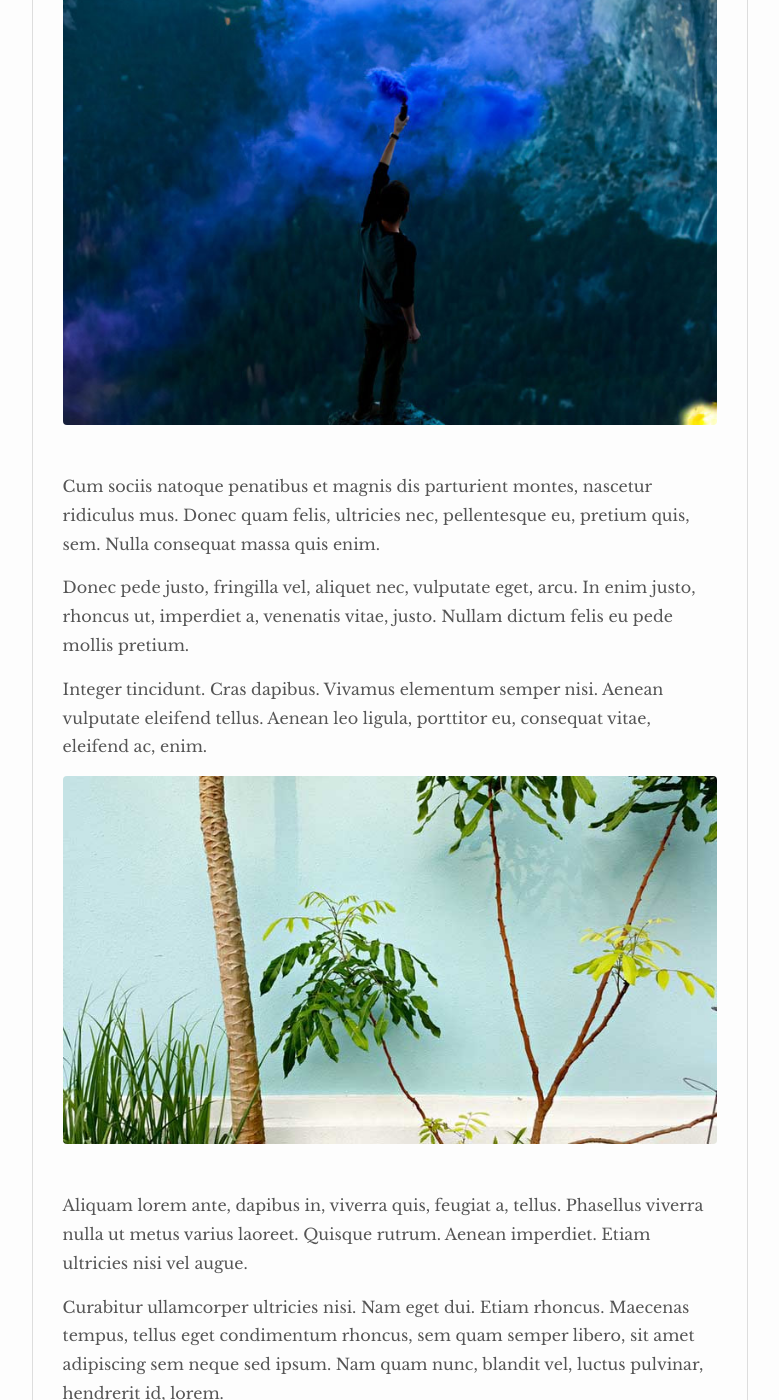
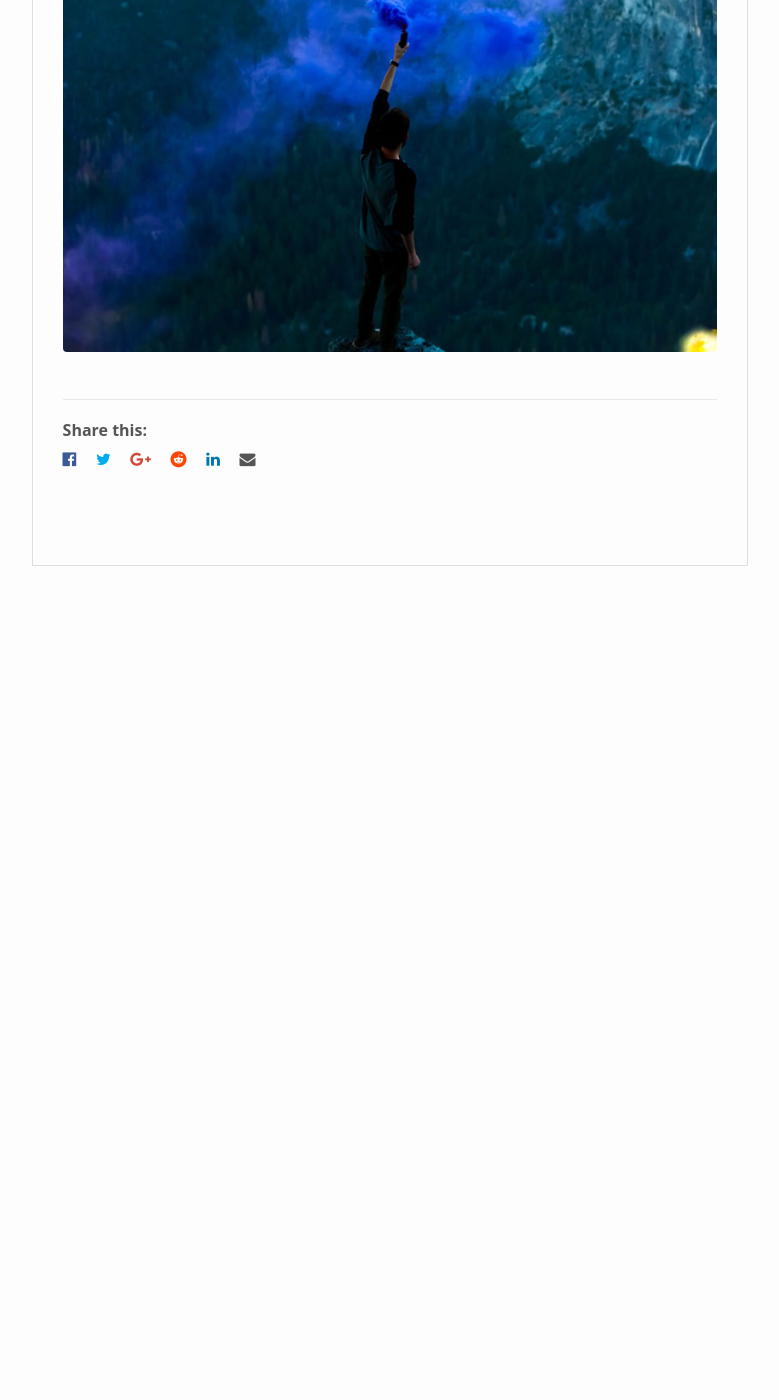
Before and after one commit to gjinjing/gjinjing.github.io, a Jekyll site: the page built from _posts/2016-09-18-life-1.markdown, in a window 1280 px wide and 1400 px high, scrolled down 554 px. Shown: the whole window, without its empty margins (250-1029 px from the left). Built offline with Jekyll 4.4.1, drawn with Linux system fonts in a browser that asks for light colours; nearby versions of some CDN libraries; after the commit the page ends 1184 px from its top, so only the background shows below that; some of the changed text lies outside the part shown.

Commit message:
Update 2016-09-18-life-1.markdown

```diff
--- a/_posts/2016-09-18-life-1.markdown
+++ b/_posts/2016-09-18-life-1.markdown
@@ -1,29 +1,9 @@
 ---
 layout: post
-title:  "Why did I leave a high paying job?"
-description: orem ipsum dolor sit amet, consectetuer adipiscing elit. Aenean commodo ligula eget dolor. Aenean massa. Cum sociis natoque penatibus et magnis dis parturient montes, nascetur ridiculus mus.
+title:  "Don't know what to write!"
+description: Don't know what to write!
 categories: life
-author: ashwathama
+author: Gjinjing
 ---
-Lorem ipsum dolor sit amet, consectetuer adipiscing elit. Aenean commodo ligula eget dolor. Aenean massa.
 
 ![]({{site.baseurl}}/images/lost-1.jpg)
-
-Cum sociis natoque penatibus et magnis dis parturient montes, nascetur ridiculus mus. Donec quam felis, ultricies nec, pellentesque eu, pretium quis, sem. Nulla consequat massa quis enim.
-
-Donec pede justo, fringilla vel, aliquet nec, vulputate eget, arcu. In enim justo, rhoncus ut, imperdiet a, venenatis vitae, justo. Nullam dictum felis eu pede mollis pretium.
-
-Integer tincidunt. Cras dapibus. Vivamus elementum semper nisi. Aenean vulputate eleifend tellus. Aenean leo ligula, porttitor eu, consequat vitae, eleifend ac, enim.
-
-![]({{site.baseurl}}/images/lost-8.jpg)
-
-Aliquam lorem ante, dapibus in, viverra quis, feugiat a, tellus. Phasellus viverra nulla ut metus varius laoreet. Quisque rutrum. Aenean imperdiet. Etiam ultricies nisi vel augue.
-
-Curabitur ullamcorper ultricies nisi. Nam eget dui. Etiam rhoncus. Maecenas tempus, tellus eget condimentum rhoncus, sem quam semper libero, sit amet adipiscing sem neque sed ipsum. Nam quam nunc, blandit vel, luctus pulvinar, hendrerit id, lorem.
-
-
-![]({{site.baseurl}}/images/lost-5.jpg)
-
-Maecenas nec odio et ante tincidunt tempus. Donec vitae sapien ut libero venenatis faucibus. Nullam quis ante. Etiam sit amet orci eget eros faucibus tincidunt. Duis leo. Sed fringilla mauris sit amet nibh. Donec sodales sagittis magna. Sed consequat, leo eget bibendum sodales, augue velit cursus nunc,
-
-Image Credits - [Unsplash](https://unsplash.com)
```
